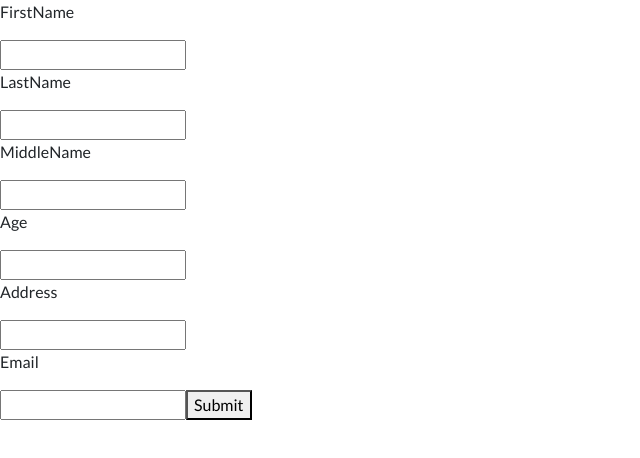
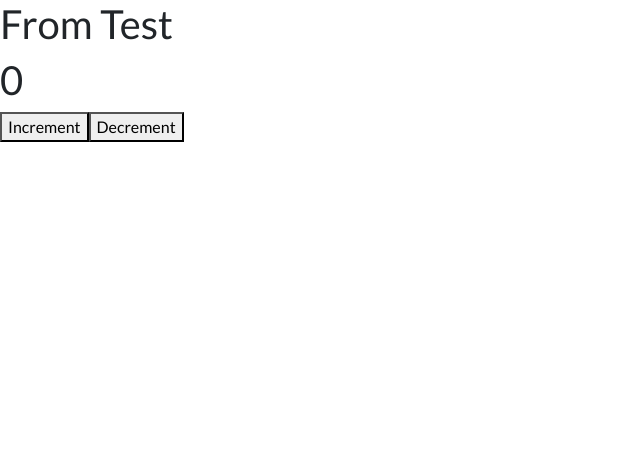
Before and after one commit to jesimielpogi018/first-next-app, a Next.js app: page / in a window 1280 px wide. Shown: the top 458 px of the page, without its empty margins (0-640 px from the left). Built offline with nearby package versions, Linux system fonts and the light colour scheme; a web font is replaced by a local one.

Commit message:
experimenting different rendering method

```diff
--- a/next.config.js
+++ b/next.config.js
@@ -1,6 +1,14 @@
 /** @type {import('next').NextConfig} */
 const nextConfig = {
-  reactStrictMode: true,
-}
+   reactStrictMode: true,
+   webpack: (config) => {
+      // development code here (must erase when production)
+      config.optimization.minimize = false;
+      config.optimization.minimizer = [];
+      // ends here
 
-module.exports = nextConfig
+      return config;
+   },
+};
+
+module.exports = nextConfig;
--- a/pages/index.tsx
+++ b/pages/index.tsx
@@ -1,75 +1,62 @@
-/* eslint-disable curly */
-import type { NextPage } from "next";
+import React, { Component } from "react";
 import Head from "next/head";
-import { useRef } from "react";
-import ErrorBoundary from "../src/components/ErrorBoundary";
 
-interface user_info {
-   firstName: string | undefined;
-   lastName: string | undefined;
-   middleName: string | undefined;
-   age: number | undefined;
-   address: string | undefined;
-   email: string | undefined;
+// under testing custom global state management
+import { createGMS } from "@utilities/global-statement-management/index";
+
+// components
+import Test from "@pages/home/Test";
+
+const Manager = React.createContext(null);
+
+class Home extends Component<any, any> {
+   private management;
+
+   constructor(props: any) {
+      super(props);
+      this.management = createGMS(this);
+
+      this.state = {
+         count: 0,
+      };
+      this.handleBind();
    }
 
-// components
+   handleBind() {
+      this.handleIncrement = this.handleIncrement.bind(this);
+      this.handleDecrement = this.handleDecrement.bind(this);
+   }
 
-const Home: NextPage = () => {
+   handleIncrement() {
+      this.setState({
+         count: this.state.count + 1,
+      });
+   }
 
-   const firstNameHolder = useRef<HTMLInputElement>(null);
-   const lastNameHolder = useRef<HTMLInputElement>(null);
-   const middleNameHolder = useRef<HTMLInputElement>(null);
-   const ageHolder = useRef<HTMLInputElement>(null);
-   const addressHolder = useRef<HTMLInputElement>(null);
-   const emailHolder = useRef<HTMLInputElement>(null);
+   handleDecrement() {
+      this.setState({
+         count: this.state.count - 1,
+      });
+   }
 
-   function handleSubmit(): void {
-      const user: user_info = {
-         firstName: firstNameHolder.current?.value,
-         lastName: lastNameHolder.current?.value,
-         middleName: middleNameHolder.current?.value,
-         age: parseFloat(ageHolder.current?.value as string),
-         address: addressHolder.current?.value,
-         email: emailHolder.current?.value,
-      };
-
-      if (!user.firstName) return;
-      if (!user.lastName) return;
-      if (!user.middleName) return;
-      if (!user.age) return;
-      if (!user.address) return;
-      if (!user.email) return;
-   }
+   render() {
+      const { management } = this;
 
       return (
          <>
             <Head>
-            <title>Next App landing page</title>
-            <meta name="description" content="Generated by create next app" />
+               <title>Home</title>
             </Head>
 
-         <ErrorBoundary>
-            <div className="">
-               <p>FirstName</p>
-               <input type="text" ref={firstNameHolder} required />
-               <p>LastName</p>
-               <input type="text" ref={lastNameHolder} required />
-               <p>MiddleName</p>
-               <input type="text" ref={middleNameHolder} required />
-               <p>Age</p>
-               <input type="text" ref={ageHolder} required />
-               <p>Address</p>
-               <input type="text" ref={addressHolder} required />
-               <p>Email</p>
-               <input type="text" ref={emailHolder} required />
-               <button type="submit" onClick={() => handleSubmit()}>
-                  Submit
-               </button>
-            </div>
-         </ErrorBoundary>
+            <Manager.Provider value={management}>
+               <Test />
+               <h1>{this.state.count}</h1>
+               <button onClick={this.handleIncrement}>Increment</button>
+               <button onClick={this.handleDecrement}>Decrement</button>
+            </Manager.Provider>
          </>
       );
-};
+   }
+}
 
 export default Home;
--- a/src/components/ErrorBoundary.tsx
+++ b/src/components/ErrorBoundary.tsx
@@ -5,7 +5,7 @@ interface errorBoundaryType {
    children?: ReactNode
 }
 
-class ErrorBoundary extends Component<errorBoundaryType> {
+class ErrorBoundary extends Component<errorBoundaryType, any> {
    constructor(props: any) {
       super(props);
    }
--- a/src/pages/home/Home-Navigation.tsx
+++ b/src/pages/home/Home-Navigation.tsx
@@ -28,7 +28,11 @@ function watchWindowWidth(callback: Function) {
    };
 }
 
-const Navigation: NextPage = () => {
+interface Props {
+
+}
+
+const Navigation: NextPage<Props> = () => {
    const [isDisplayed, setDisplay] = useState<boolean>(false);
 
    useEffect(() => {
--- /dev/null
+++ b/src/pages/home/Test.tsx
@@ -0,0 +1,17 @@
+import React, { Component } from "react";
+
+class Test extends Component<any, any> {
+   constructor(props: any) {
+      super(props);
+   }
+
+   render() {
+      return (
+         <React.Fragment>
+            <h1>From Test</h1>
+         </React.Fragment>
+      );
+   }
+}
+
+export default Test;
--- /dev/null
+++ b/src/utils/global-statement-management/index.ts
@@ -0,0 +1,57 @@
+/* eslint-disable */
+
+import React from "react";
+import HOC from "./src/Enchant";
+import Parent from "./src/Parent";
+
+export interface createSMSObject {
+   addState: Function,
+   setState: Function,
+   Parent: any
+}
+
+const stateInformation: Object = {
+
+};
+
+const state: Object = {
+
+};
+
+function createGMS<T extends React.Component>(owner: T, states: Object = {}) {
+
+   function init() {
+      if (states === {}) return;
+      for (const [key, value] of Object.entries(states)) {
+         (state as any)[key] = value;
+      }
+   }
+
+   function addState<T>(key: string, value: T) {
+      if ((state as any)[key] !== undefined) return;
+
+
+
+   }
+
+   function setState<T>(key: string, value: T) {
+      if ((state as any)[key] === undefined) return;
+
+
+
+   }
+
+   const obj = Object.create({
+      addState: addState,
+      setState: setState
+   });
+
+   init();
+   return obj;
+}
+
+function useGMS<T>() {
+
+}
+
+export { createGMS, useGMS };
--- /dev/null
+++ b/src/utils/global-statement-management/src/Enchant.tsx
@@ -0,0 +1,11 @@
+import React from "react";
+
+interface Props {
+   children?: React.ReactNode
+}
+
+function HOC(props: Props) {
+
+}
+
+export default HOC;
--- /dev/null
+++ b/src/utils/global-statement-management/src/Parent.tsx
@@ -0,0 +1,9 @@
+import React from "react";
+
+function Parent(props: any) {
+   return (
+      <h1>{props.message}</h1>
+   );
+}
+
+export default Parent;
```
Also changed, not shown: pages/home.tsx (+6 -2 lines), src/data/users.json (added, +8 -0 lines), tsconfig.json (+35 -9 lines). Lines whose indentation alone changed are shown as unchanged.
